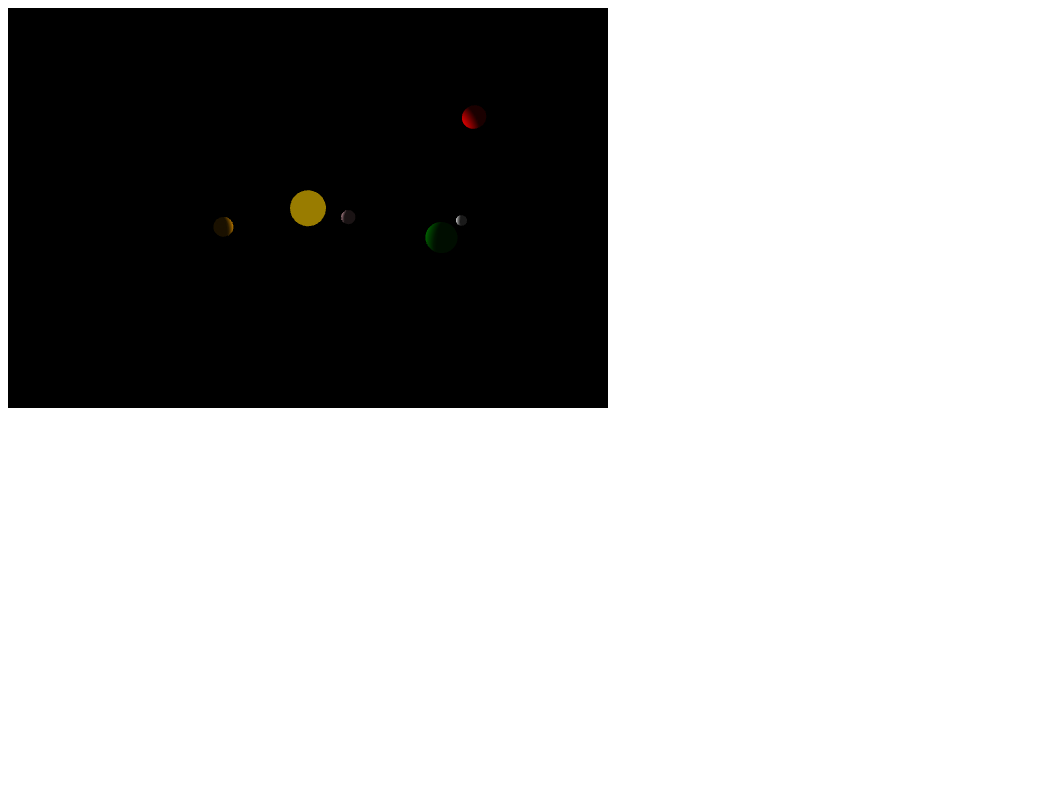
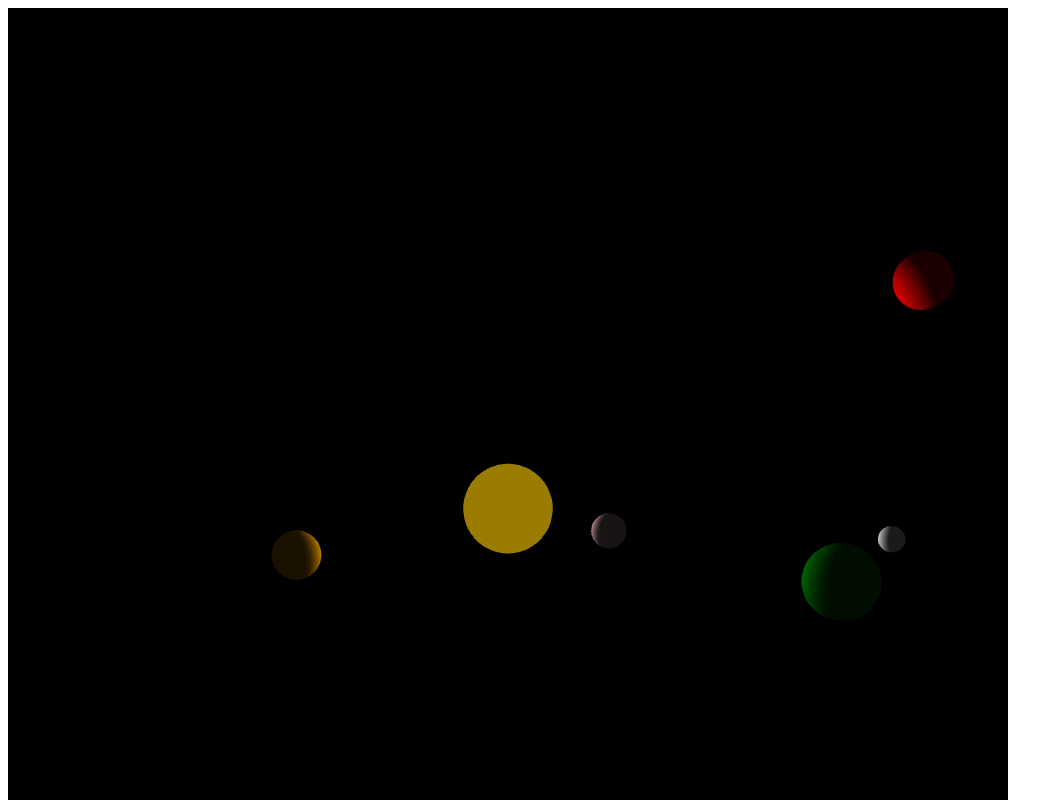
Before and after one commit to epartakki/solarsystem, a plain HTML site: page index.html in a window 1280 px wide. Shown: the top 800 px of the page, without its empty margins (0-1063 px from the left). Drawn offline with Linux system fonts and the light colour scheme; animation ran at ten frames a second.

Commit message:
additions

```diff
--- a/index.html
+++ b/index.html
@@ -233,7 +233,7 @@
 </head>
 <body onload="init()">
 <div id="canvas-holder">
-    <canvas id="glcanvas" width="600" height="400"></canvas>
+    <canvas id="glcanvas" width="1000" height="1000"></canvas>
 </div>
 </body>
 </html>
```
